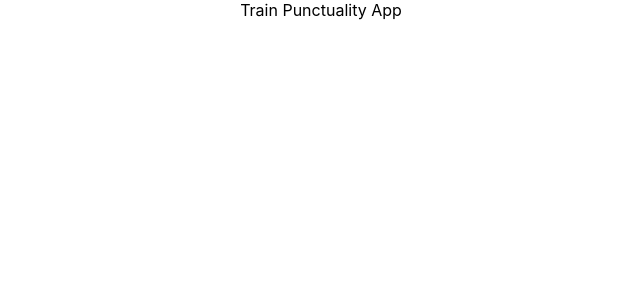
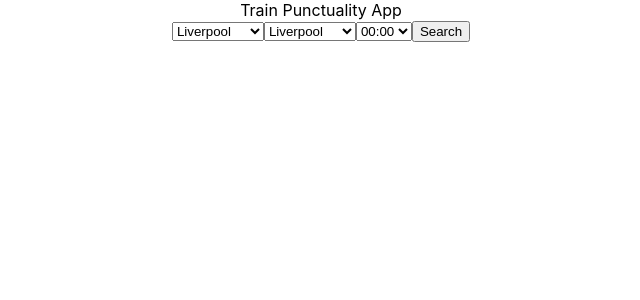
Before and after one commit to RGraDev/RailTime-Tracker, a React (Create React App) app: page / in a window 1280 px wide. Shown: the top 300 px of the page, without its empty margins (319-959 px from the left). Built offline with nearby package versions, Linux system fonts and the light colour scheme.

Commit message:
Begun implementing JourneySearchForm component

```diff
--- a/src/components/App.js
+++ b/src/components/App.js
@@ -1,8 +1,14 @@
 import React from "react";
 import "../styles/App.css";
+import JourneySearchForm from "./JourneySearchForm";
 
 const App = () => {
-  return <div className="App">Train Punctuality App</div>;
+  return (
+    <div className="App">
+      Train Punctuality App
+      <JourneySearchForm />
+    </div>
+  );
 };
 
 export default App;
--- /dev/null
+++ b/src/components/JourneySearchForm.js
@@ -0,0 +1,96 @@
+import React, { useState } from "react";
+import axios from "axios";
+
+const JourneySearchForm = () => {
+  const initialState = {
+    fields: {
+      origin_station: "",
+      destination_station: "",
+      time: "",
+    },
+  };
+
+  const generateTimeOptions = () => {
+    const options = [];
+    for (let hour = 0; hour < 24; hour += 1) {
+      for (let minute = 0; minute < 60; minute += 60) {
+        const time = `${String(hour).padStart(2, "0")}:${String(
+          minute,
+        ).padStart(2, "0")}`;
+        options.push(time);
+      }
+    }
+    return options;
+  };
+
+  const timeOptions = generateTimeOptions();
+
+  const [fields, setFields] = useState(initialState.fields);
+
+  const handleSearchJournies = (event) => {
+    event.preventDefault();
+    const currentDate = new Date();
+    const year = currentDate.getFullYear;
+    const month = currentDate.getMonth;
+    const day = currentDate.getDate;
+
+    const origin = fields.origin_station;
+    const destination = fields.destination_station;
+
+    const urlString = `api.rtt.io/api/v1/json/search/${origin}/to/${destination}/${year}/${month}/${day}`;
+  };
+
+  const handleFieldChange = (event) => {
+    setFields({ ...fields, [event.target.name]: event.target.value });
+  };
+
+  return (
+    <div className="SearchJournies">
+      <form onSubmit={handleSearchJournies}>
+        <select
+          id="origin_station"
+          name="origin_station"
+          value={fields.origin_station}
+          onChange={handleFieldChange}
+        >
+          <option key="LIV" value="LIV">
+            Liverpool
+          </option>
+          <option key="MAN" value="MAN">
+            Manchester
+          </option>
+        </select>
+        <select
+          id="destination_station"
+          name="destination_station"
+          value={fields.destination_station}
+          onChange={handleFieldChange}
+        >
+          <option key="LIV" value="LIV">
+            Liverpool
+          </option>
+          <option key="MAN" value="MAN">
+            Manchester
+          </option>
+        </select>
+        <select
+          id="time"
+          name="time"
+          value={fields.time}
+          onChange={handleFieldChange}
+        >
+          {timeOptions.map((time) => (
+            <option key={time} value={time}>
+              {time}
+            </option>
+          ))}
+        </select>
+        <button type="submit" onClick={handleSearchJournies}>
+          Search
+        </button>
+      </form>
+    </div>
+  );
+};
+
+export default JourneySearchForm;
```
